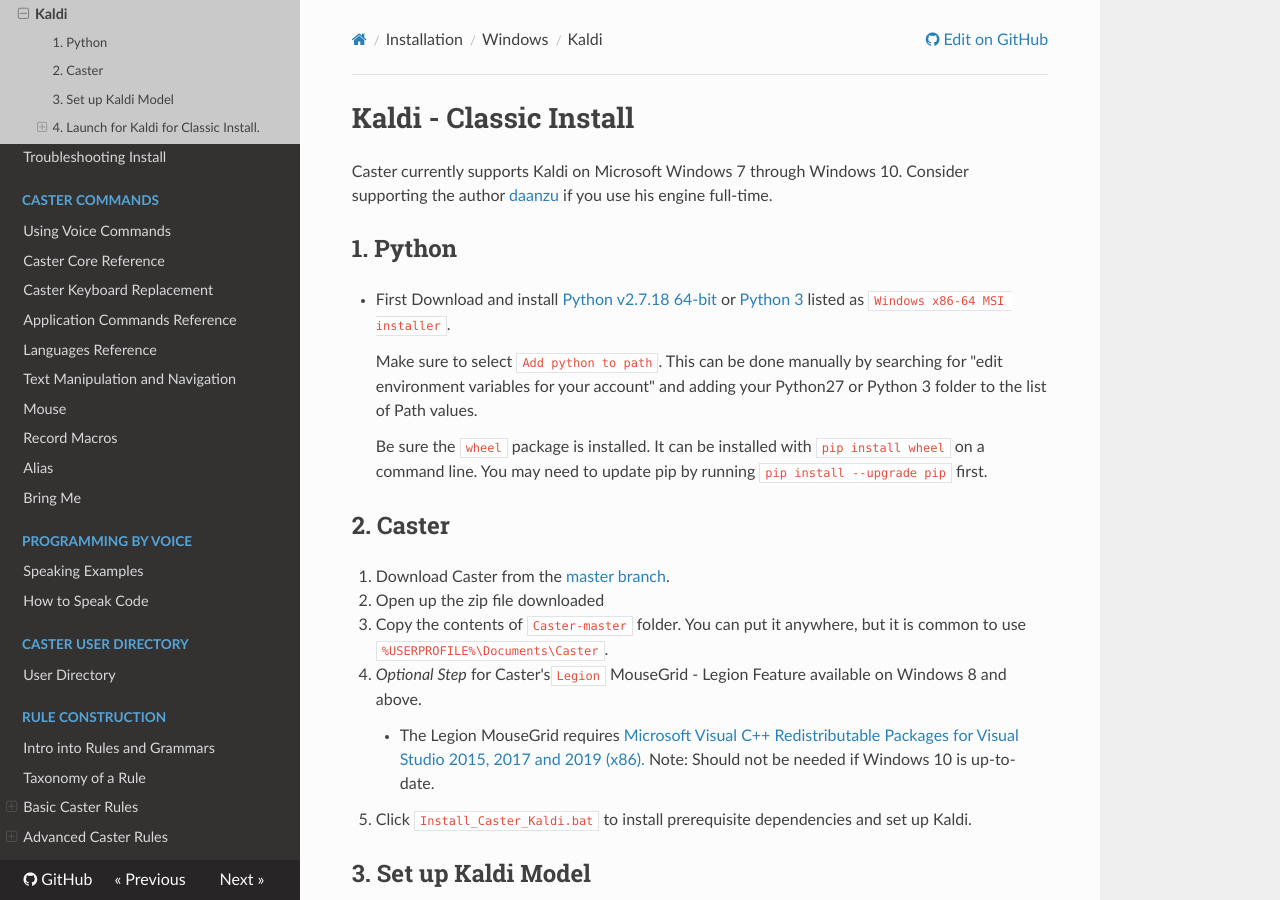
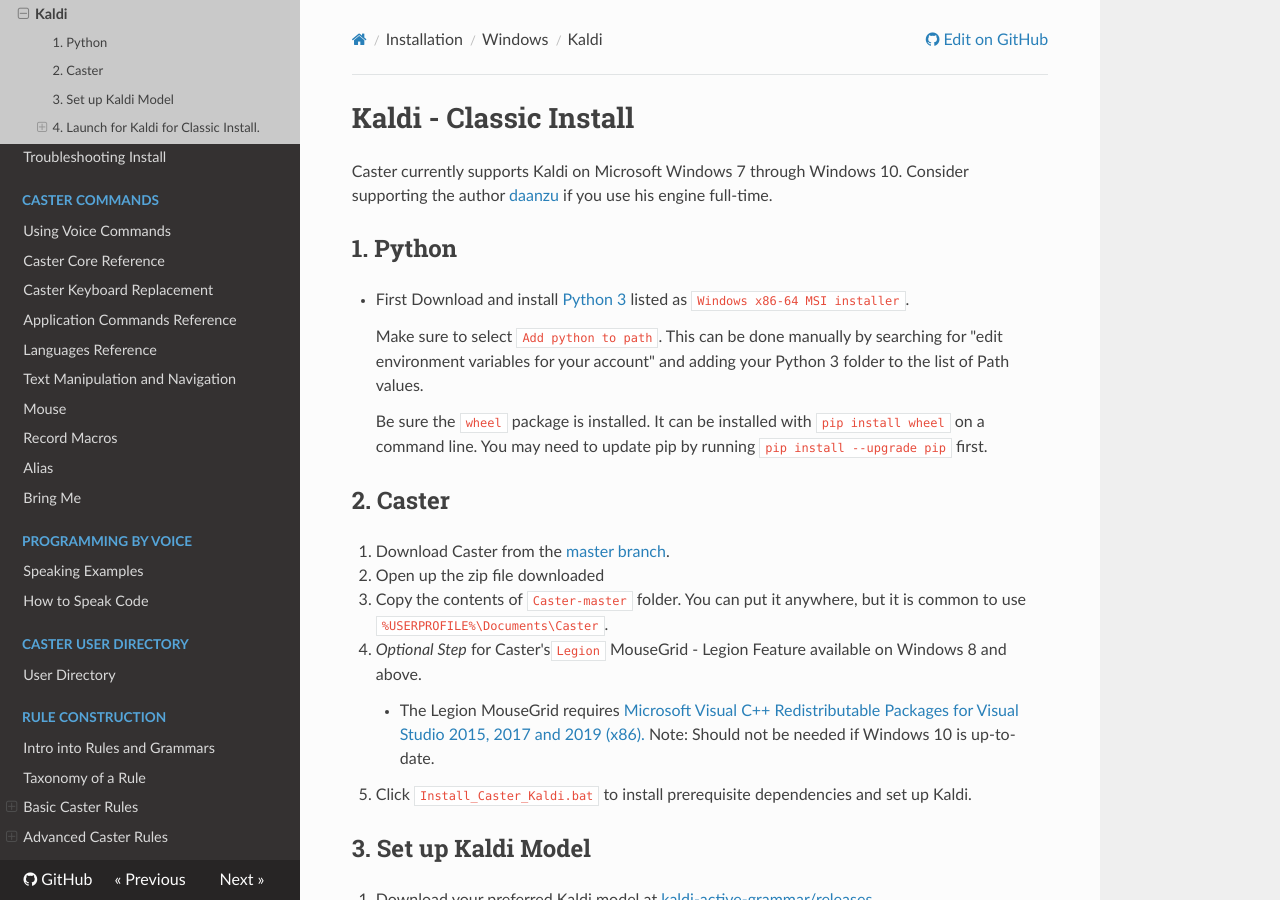
Before and after one commit to dictation-toolbox/Caster, an MkDocs documentation site: the page built from docs/readthedocs/Installation/Windows/Kaldi_Windows.md, in a window 1280 px wide and 900 px high. Built offline with MkDocs 1.6.1, drawn with Linux system fonts in a browser that asks for light colours; nearby versions of some CDN libraries; comment, search, counter and statistics services are not loaded.

Commit message:
Recommend Python 3 and Kaldi for Windows speech recognition in install documentation

```diff
--- a/docs/readthedocs/Installation/Windows/Kaldi_Windows.md
+++ b/docs/readthedocs/Installation/Windows/Kaldi_Windows.md
@@ -4,9 +4,9 @@ Caster currently supports Kaldi on Microsoft Windows 7 through Windows 10. Consi
 
 ## 1. Python
 
-- First Download and install [Python v2.7.18 64-bit](https://www.python.org/downloads/release/python-2718/) or [Python 3](https://www.python.org/downloads/release/python-381/) listed as `Windows x86-64 MSI installer`.
+- First Download and install [Python 3](https://www.python.org/downloads/release/python-388/) listed as `Windows x86-64 MSI installer`.
 
-    Make sure to select `Add python to path`. This can be done manually by searching for "edit environment variables for your account" and adding your Python27 or Python 3 folder to the list of Path values.
+    Make sure to select `Add python to path`. This can be done manually by searching for "edit environment variables for your account" and adding your Python 3 folder to the list of Path values.
 
     Be sure the `wheel` package is installed. It can be installed with `pip install wheel` on a command line. You may need to update pip by running `pip install --upgrade pip` first.
 
```
Also changed, not shown: docs/readthedocs/Installation/Windows/Windows_Speech_Recognition.md (+1 -1 lines).
